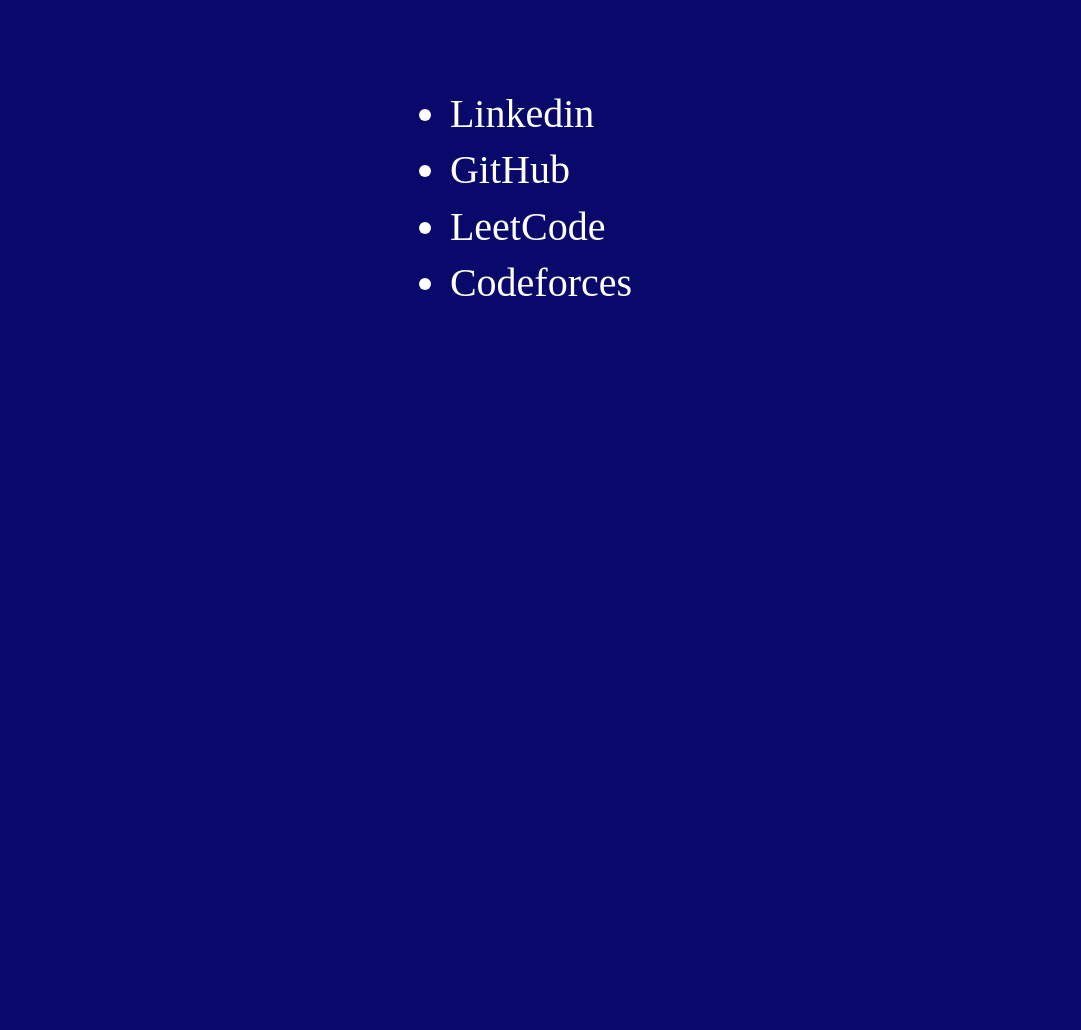
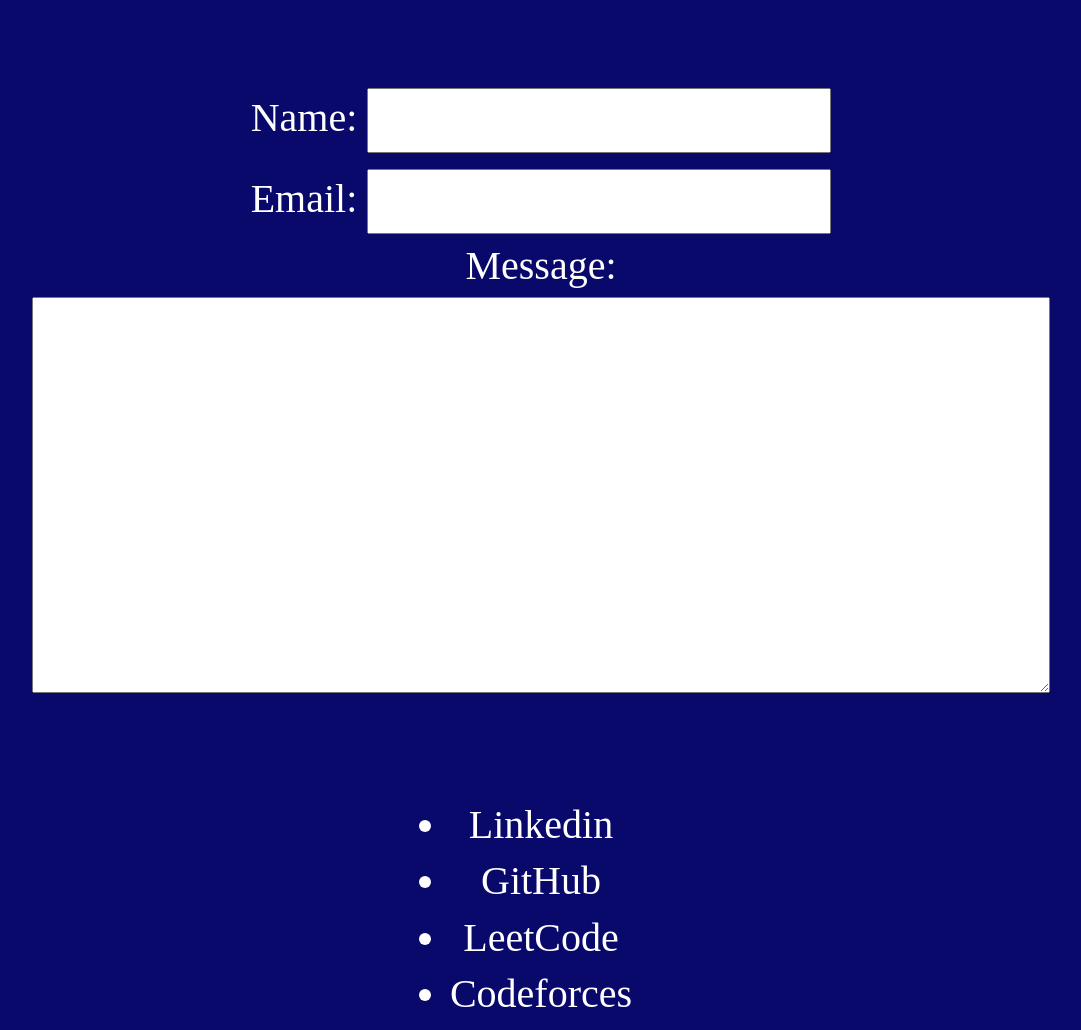
Before and after one commit to Sairaj-G/Sairaj-G.github.io, a plain HTML site: page contact-me.html in a window 1280 px wide. Shown: the whole page, without its empty margins (99-1180 px from the left). Before the commit the page ends 800 px from the top, so only its background shows below. Drawn offline with Linux system fonts and the light colour scheme.

Commit message:
more work done

```diff
--- a/contact-me.css
+++ b/contact-me.css
@@ -5,6 +5,32 @@
     margin: 5.0rem 0;
 }
 
+.form{
+    display: flex;
+    justify-content: center;
+    font-size: 2.5rem;
+    margin: 5.0rem 0;
+}
+
+.form input{
+    padding: 12px 20px;
+    margin: 8px 0;
+    box-sizing: border-box;
+    font-size: 2.0rem;
+}
+
+.form textarea{
+    padding: 12px 20px;
+    margin: 8px 0;
+    box-sizing: border-box;
+    font-size: 2.0rem;
+}
+
 .accounts ul li{
     margin: 0.6rem 0;
 }
+
+#contact-form{
+
+    justify-content: center;
+}
--- a/contact-me.html
+++ b/contact-me.html
@@ -4,7 +4,7 @@
 <head>
     <meta charset="UTF-8">
     <meta name="viewport" content="width=device-width, initial-scale=1.0">
-    <title>The Sai</title>
+    <title>The Sai - Contact me</title>
     <link rel="stylesheet" href="contact-me.css">
     <style>
         body {
@@ -20,7 +20,22 @@
 </head>
 
 <body>
-    <div class= "accounts">
+    <center>
+        <div class = "form">
+            <form id="contact-form" action="">
+                <label for="name">Name:</label>
+                <input type="text" name="" id="name" height="30">
+                <br>
+                <label for="email">Email:</label>
+                <input type="email" name="" id="email">
+                <br>
+                <label for="message">Message:</label>
+                <br>
+                <textarea id="message" rows="10" cols="50"> </textarea>
+            </form>
+        </div>
+
+        <div class="accounts">
             <ul>
                 <li>Linkedin</li>
                 <li>GitHub</li>
@@ -28,6 +43,7 @@
                 <li>Codeforces</li>
             </ul>
         </div>
+    </center>
 </body>
 
 </html>
--- a/index.css
+++ b/index.css
@@ -11,10 +11,16 @@ nav ul{
     justify-content: center;
 }
 nav ul li{
+    font-weight: bold;
     list-style: none;
     margin: 0 2.3rem;
     font-size: 2.0rem;
 }
+
+li:hover {
+    font-size: 3.0rem;
+}
+
 
 .content-body{
     display: flex;
@@ -58,6 +64,29 @@ a:active {
 }
 
 .image img{
-    width: 15rem;
-    height: 15rem;
+    width: 25rem;
+    height: 30rem;
 }
+
+.content-heading h4{
+    overflow: hidden;
+    border-right: .15em solid white;
+    white-space: nowrap;
+    margin: 0 auto; /* Gives that scrolling effect as the typing happens */
+    letter-spacing: .05em; /* Adjust as needed */
+    animation:
+      typing 3.5s steps(40, end),
+      blink-caret .75s step-end infinite;
+  }
+
+  /* The typing effect */
+@keyframes typing {
+    from { width: 0 }
+    to { width: 65% }
+  }
+
+  /* The typewriter cursor effect */
+  @keyframes blink-caret {
+    from, to { border-color: transparent }
+    50% { border-color: white; }
+  }
```
Also changed, not shown: index.html (+14 -12 lines), projects.html (+11 -0 lines), about.html (deleted), coder.jpeg (deleted), me-img.jpg (added), projects.css (added). Lines whose indentation alone changed are shown as unchanged.
